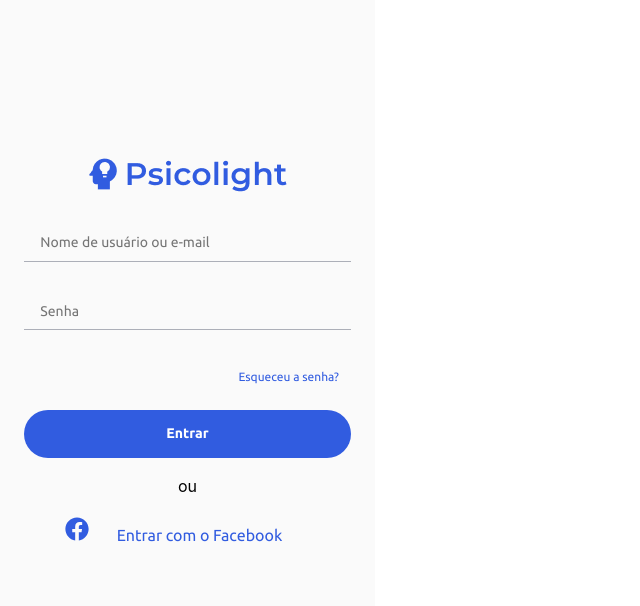
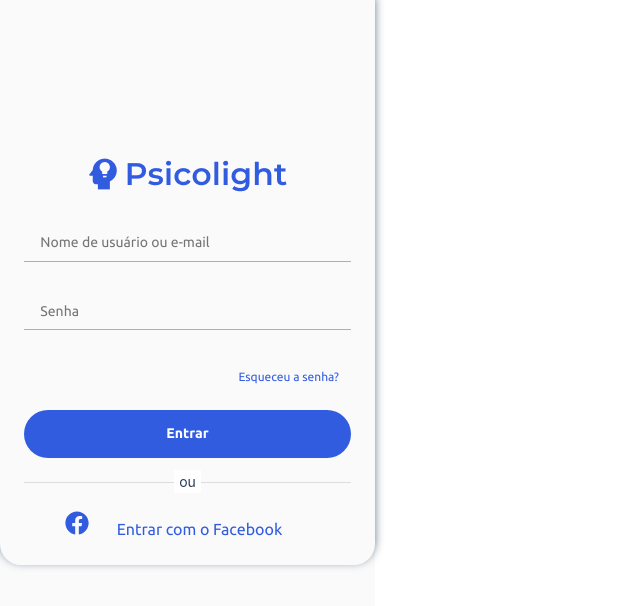
Before and after one commit to Quemia/Psicolight, a React (Vite) app: page / in a window 1280 px wide. Shown: the top 606 px of the page, without its empty margins (0-640 px from the left). Built offline with nearby package versions, Linux system fonts and the light colour scheme.

Commit message:
finished loginBox

```diff
--- a/src/pages/login/login.style.tsx
+++ b/src/pages/login/login.style.tsx
@@ -14,7 +14,11 @@
   height: 390px;
   margin: 0 auto;
 
-  padding: 123px 24px 299px 24px;
+  padding: 123px 24px 52px 24px;
+  box-shadow: 0 -3px 10px #6c7a8d;
+  /* border-radius: 21px; */
+  border-bottom-right-radius: 21px;
+  border-bottom-left-radius: 21px;
 
   text-align: center;
 `;
@@ -48,3 +52,24 @@
   font-size: 24px;
   color: #315ce0;
 `;
+
+export const LineHr = styled.hr`
+  margin: 24px auto;
+  border: 0;
+  border-top: 1px solid #dcdde0;
+  height: 1px;
+  overflow: visible;
+  padding: 0;
+  color: #2a3b58;
+  text-align: center;
+
+  &:after {
+    content: "ou";
+    display: inline-block;
+    position: relative;
+    top: -1em;
+    font-size: 14px;
+    background: #fff;
+    padding: 1px 5px;
+  }
+`;
--- a/src/pages/login/login.tsx
+++ b/src/pages/login/login.tsx
@@ -9,12 +9,12 @@
   ButtonForm,
   ButtonSubmit,
   IconFacebook,
+  LineHr,
 } from "./login.style";
 
 const Login = () => {
   return (
     <LoginContainer>
-      <div>
       <LoginBox>
         <LoginHeader />
         <InputForm>
@@ -43,9 +43,7 @@
             text="Entrar"
           />
         </ButtonSubmit>
-          <div>
-            <p>ou</p>
-          </div>
+        <LineHr />
         <div>
           <IconFacebook>
             <FaFacebook />
@@ -58,7 +56,6 @@
           />
         </div>
       </LoginBox>
-      </div>
       <div></div>
     </LoginContainer>
   );
```
Lines whose indentation alone changed are shown as unchanged.
